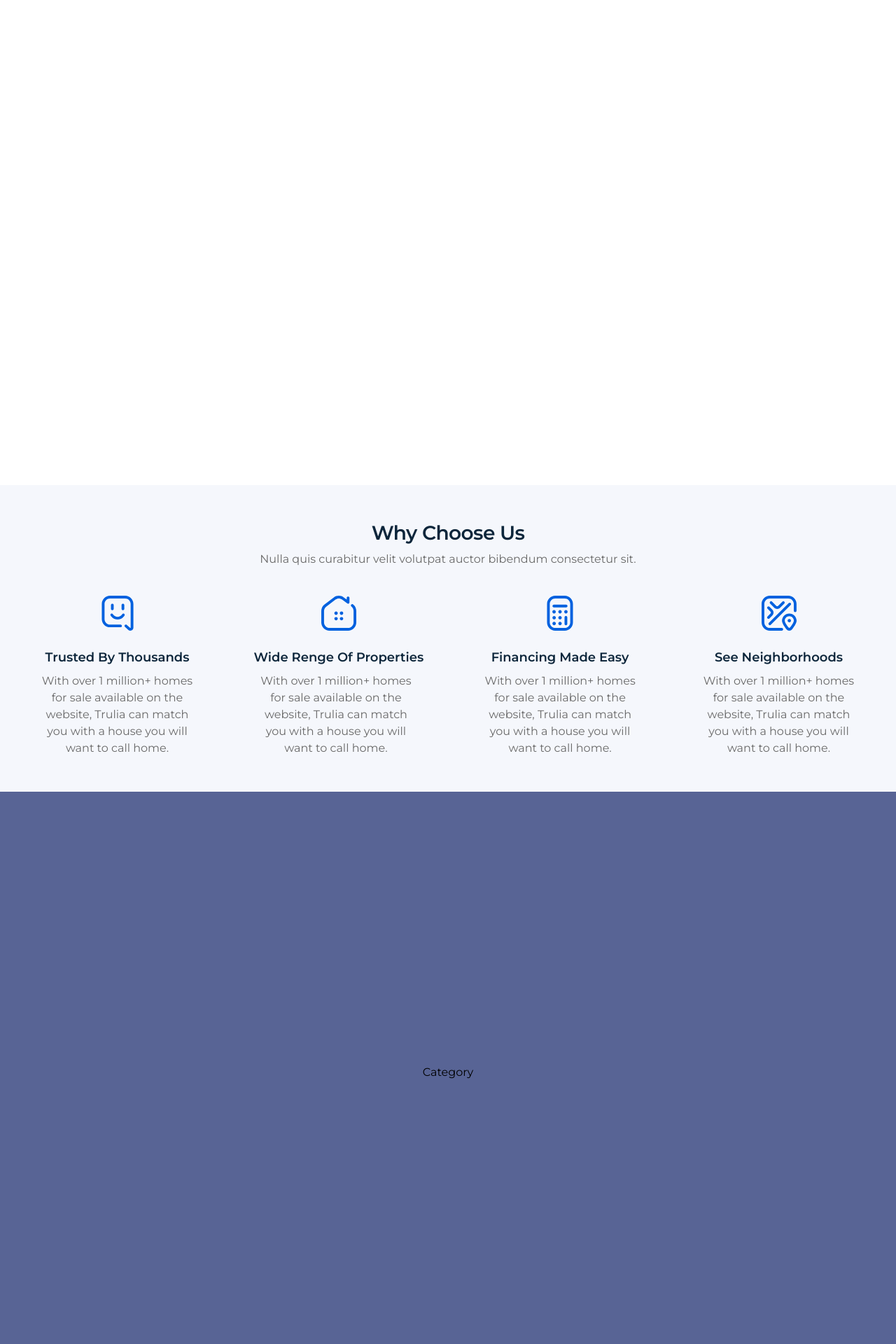
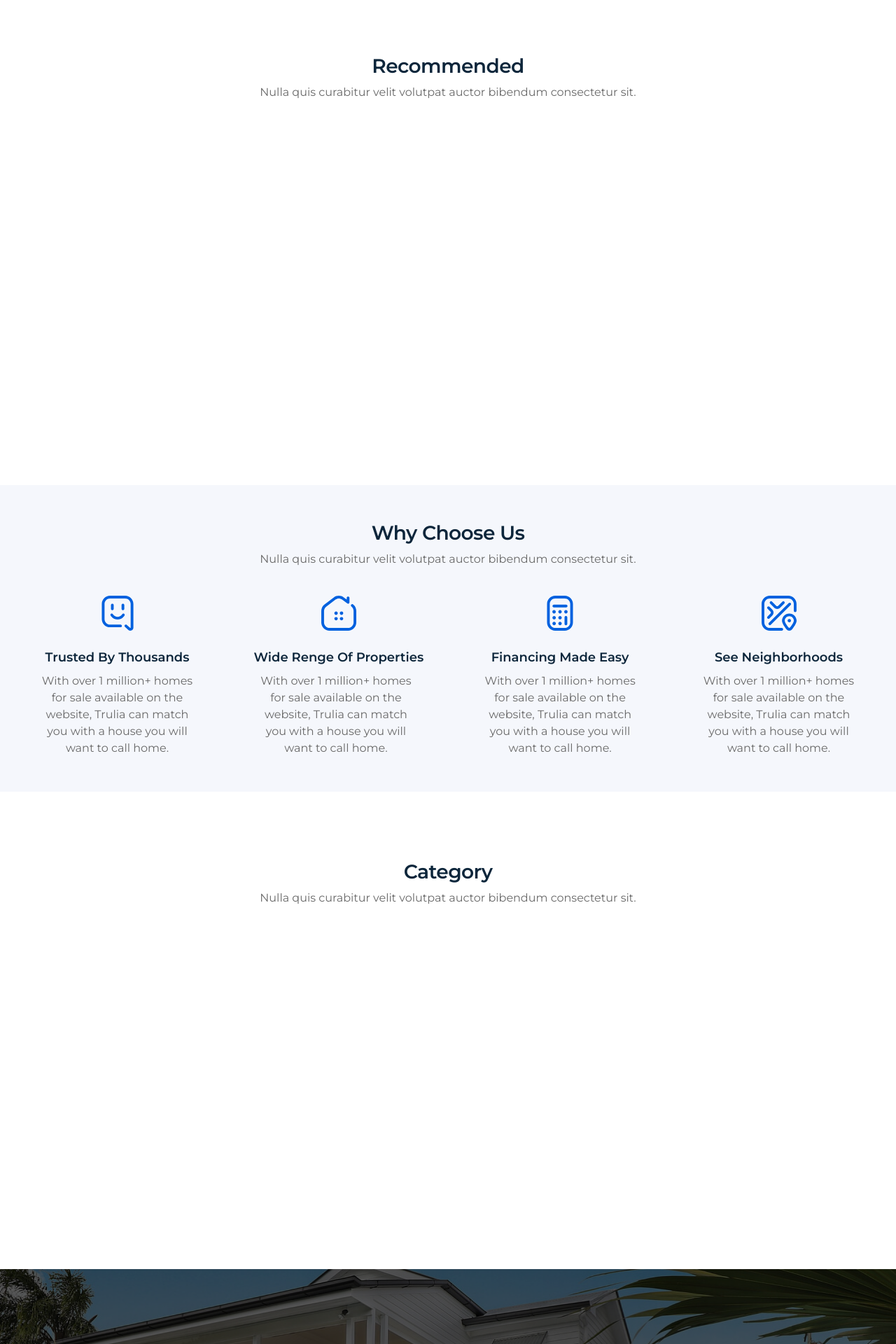
Before and after one commit to Sardor0795/Houzing-self-made, a React (Create React App) app: page / in a window 1280 px wide. Shown: the part 740-2660 px from the top of the page at 70% size. Built offline with nearby package versions, Linux system fonts and the light colour scheme.

Commit message:
Fix all section title&text

```diff
--- a/src/components/category/index.jsx
+++ b/src/components/category/index.jsx
@@ -1,7 +1,15 @@
+import { Container, SectionText, SectionTitle } from "../../global.style";
 import { CategoryWrapper } from "./style";
 
-const Category = () => {
-  return <CategoryWrapper>Category</CategoryWrapper>;
+export const Category = () => {
+  return (
+    <CategoryWrapper>
+      <Container>
+        <SectionTitle>Category</SectionTitle>
+        <SectionText>
+          Nulla quis curabitur velit volutpat auctor bibendum consectetur sit.
+        </SectionText>
+      </Container>
+    </CategoryWrapper>
+  );
 };
-
-export { Category };
--- a/src/components/category/style.jsx
+++ b/src/components/category/style.jsx
@@ -1,9 +1,8 @@
 import styled from "styled-components";
 
 export const CategoryWrapper = styled.div`
-  height: 100vh;
-  background-color: #586495;
-  display: flex;
-  align-items: center;
-  justify-content: center;
+  min-height: 682px;
+  background-color: #fff;
+  padding-top: 96px;
+  padding-bottom: 136px;
 `;
--- a/src/components/hero/index.jsx
+++ b/src/components/hero/index.jsx
@@ -11,9 +11,11 @@ import BedIcon from "../../assets/icons/hero_bed.svg";
 import BathIcon from "../../assets/icons/hero_bath.svg";
 import CarIcon from "../../assets/icons/hero_car.svg";
 import RulerIcon from "../../assets/icons/hero_ruler.svg";
+import { Container } from "../../global.style";
 
 export const Hero = () => (
   <HeroWrapper>
+    <Container>
       <HeroTitle>Skyper Pool Partment</HeroTitle>
       <HeroText>112 Glenwood Ave Hyde Park, Boston, MA</HeroText>
       <HeroMiniCard bgIcon={BedIcon}>4 beds</HeroMiniCard>
@@ -24,5 +26,6 @@ export const Hero = () => (
       </HeroMiniCard>
       <HeroPrice>$5,250/mo</HeroPrice>
       <HeroButton>Read more</HeroButton>
+    </Container>
   </HeroWrapper>
 );
--- a/src/components/hero/style.jsx
+++ b/src/components/hero/style.jsx
@@ -6,7 +6,7 @@ export const HeroWrapper = styled.div`
   background-size: cover;
   background-repeat: no-repeat;
   background-position: center center;
-  padding: 134px 20px;
+  padding: 134px 0;
   min-height: 571px;
   text-align: center;
 `;
--- a/src/components/option/style.jsx
+++ b/src/components/option/style.jsx
@@ -92,7 +92,7 @@ export const AdvancedMenu = styled.form`
   right: 0;
   background-color: #ffffff;
   border-radius: 5px;
-  transition: opacity 0.3s ease, pointer_events 0.3s ease;
+  transition: opacity 0.3s ease, pointer-events 0.3s ease, z-index 0.3s ease;
   pointer-events: ${({ pointer_events }) => pointer_events};
   opacity: ${({ opacity }) => opacity};
   z-index: ${({ z_index }) => z_index};
--- a/src/components/recent/index.jsx
+++ b/src/components/recent/index.jsx
@@ -1,3 +1,13 @@
+import { Container, SectionText, SectionTitle } from "../../global.style";
 import { RecentWrapper } from "./style";
 
-export const Recent = () => <RecentWrapper>Recent</RecentWrapper>;
+export const Recent = () => (
+  <RecentWrapper>
+    <Container>
+      <SectionTitle>Recent Properties for Rent</SectionTitle>
+      <SectionText>
+        Nulla quis curabitur velit volutpat auctor bibendum consectetur sit.
+      </SectionText>
+    </Container>
+  </RecentWrapper>
+);
--- a/src/components/recent/style.jsx
+++ b/src/components/recent/style.jsx
@@ -1,12 +1,9 @@
 import styled from "styled-components";
 
 export const RecentWrapper = styled.div`
-
-    height: 100vh;
-    background-color: #5d5d5d;
-    color: #fff;
-    display: flex;
-    align-items: center;
-    justify-content: center;
-
-`
+  min-height: 713px;
+  background-color: #fff;
+  color: #fff;
+  padding-top: 96px;
+  padding-bottom: 88px;
+`;
--- a/src/components/recomend/index.jsx
+++ b/src/components/recomend/index.jsx
@@ -1,10 +1,13 @@
 import { RecommendWrapper } from "./style";
-import { Container } from "../../global.style";
+import { Container, SectionText, SectionTitle } from "../../global.style";
 
 export const Recommend = () => (
   <RecommendWrapper>
     <Container>
-
+      <SectionTitle>Recommended</SectionTitle>
+      <SectionText>
+        Nulla quis curabitur velit volutpat auctor bibendum consectetur sit.
+      </SectionText>
     </Container>
   </RecommendWrapper>
 );
--- a/src/components/recomend/style.jsx
+++ b/src/components/recomend/style.jsx
@@ -3,5 +3,5 @@ import styled from "styled-components";
 export const RecommendWrapper = styled.div`
   min-height: 713px;
   background-color: #fff;
-  padding: 96px 20px 88px 20px;
+  padding: 96px 0 88px 0;
 `;
--- a/src/components/testiomentioa/index.jsx
+++ b/src/components/testiomentioa/index.jsx
@@ -1,5 +1,13 @@
+import { Container, SectionText, SectionTitle } from "../../global.style";
 import { TestiomentalWrapper } from "./style";
 
 export const Testiomental = () => (
-  <TestiomentalWrapper>Testiomental</TestiomentalWrapper>
+  <TestiomentalWrapper>
+    <Container>
+      <SectionTitle>Testimonials</SectionTitle>
+      <SectionText>
+        Nulla quis curabitur velit volutpat auctor bibendum consectetur sit.
+      </SectionText>
+    </Container>
+  </TestiomentalWrapper>
 );
--- a/src/components/testiomentioa/style.jsx
+++ b/src/components/testiomentioa/style.jsx
@@ -1,12 +1,9 @@
 import styled from "styled-components";
 
 export const TestiomentalWrapper = styled.div`
-
-    height: 100vh;
-    background-color: #dfdf57;
-    color: #000;
-    display: flex;
-    align-items: center;
-    justify-content: center;
-
-`
+  min-height: 482px;
+  background-color: #f5f7fc;
+  color: #000;
+  padding-top: 48px;
+  padding-bottom: 137px;
+`;
```
Lines whose indentation alone changed are shown as unchanged.
